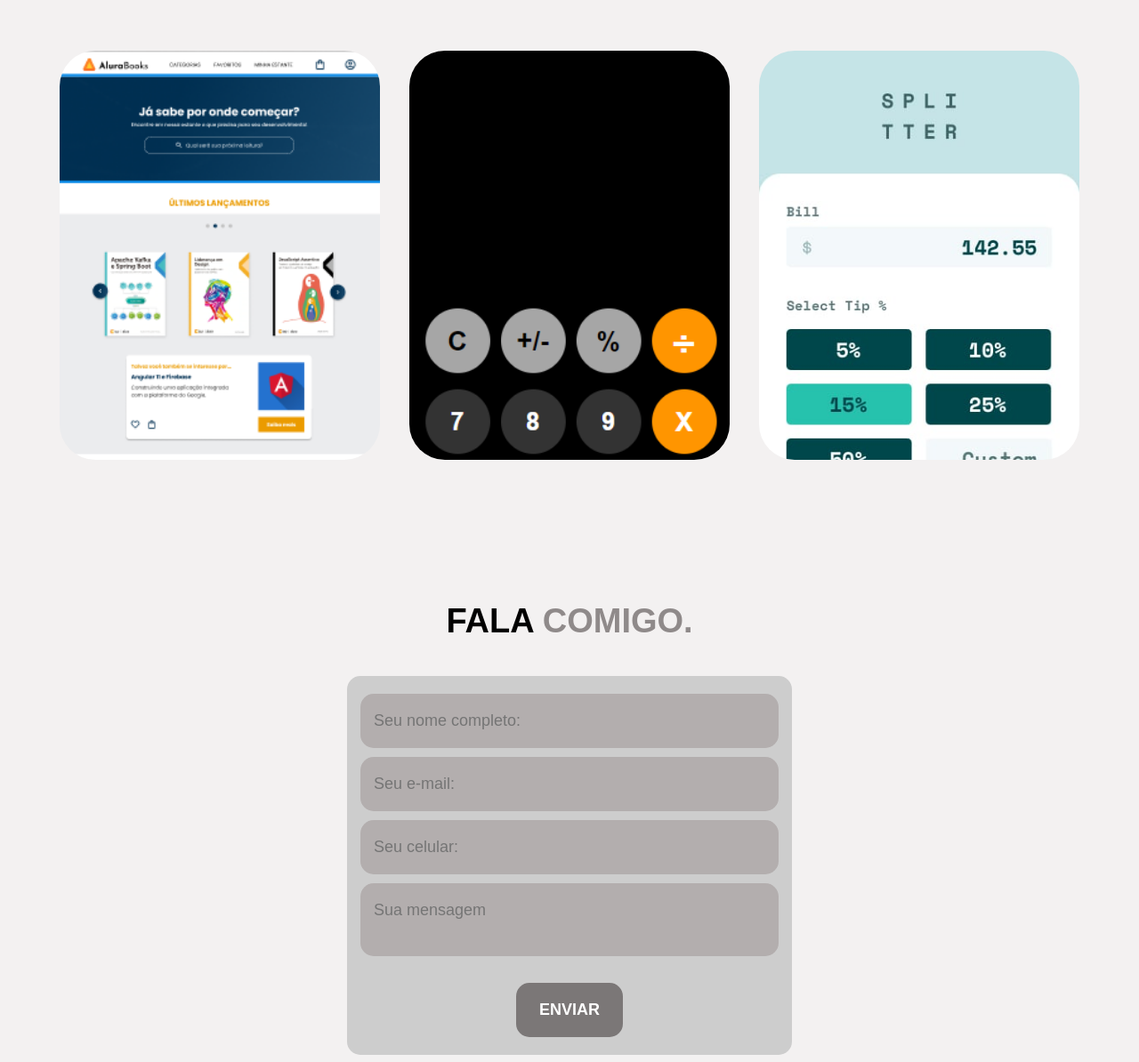
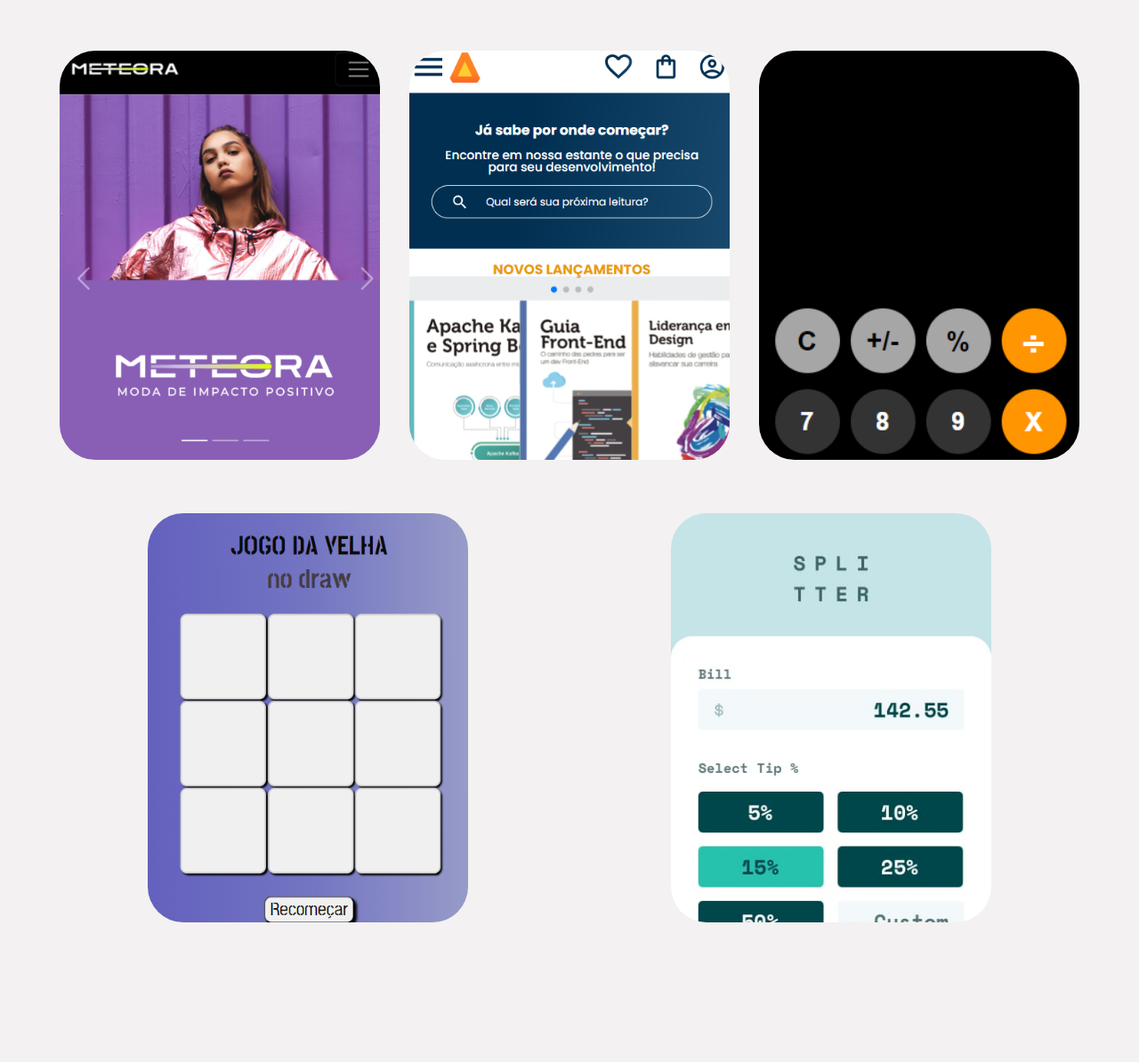
Before and after one commit to DevDaviDias/Meu-site-portf-lio, a plain HTML site: page index.html in a window 1280 px wide. Shown: the part 2251-3445 px from the top of the page at 89% size. Drawn offline with nearby package versions, Linux system fonts and the light colour scheme.

Commit message:
atualização de progetos

```diff
--- a/index.html
+++ b/index.html
@@ -156,11 +156,23 @@
           <h2 class="titulo">MEU PORTFÓLIO</h2>
           <h2 class="especialidades"></h2>
           <div class="dex">
-            <div class="imgport" style="background-image: url(./imagens/alurabook.png);">
+            <div class="imgport" style="background-image: url(./imagens/meteora.png);">
+              <div class="orverlay"><a class="link-img" href="https://devdavidias.github.io/Meteora/">Meteora</a></div>
+            </div>
+            <div class="imgport" style="background-image: url(./imagens/alurabook\ .png);">
               <div class="orverlay"><a class="link-img" href="https://devdavidias.github.io/AluraBook/">AluraBooks</a></div>
             </div>
             <div class="imgport" style="background-image: url(./imagens/cal.png );">
               <div class="orverlay"><a class="link-img" href="https://devdavidias.github.io/Clone-calculadora-iphone/">Clone calculadora iphone</a></div>
+            </div>
+
+
+          </div><!--dex-->
+
+          <div class="dex">
+
+            <div class="imgport" style="background-image: url(./imagens/jogodavelha.png );">
+              <div class="orverlay"><a class="link-img" href="https://devdavidias.github.io/Clone-calculadora-iphone/">Jogo da velha no draw</a></div>
             </div>
             <div class="imgport" style="background-image: url(./imagens/calculadora-de-gorjetas.jpg);">
               <div class="orverlay"><a href="https://devdavidias.github.io/Calculadora-de-gorjetas/" class="link-img">Calculadora de gorjetas</a></div>
```
Also changed, not shown: imagens/alurabook .png (added), imagens/alurabook.png (deleted), imagens/jogodavelha.png (added), imagens/meteora.png (added).
